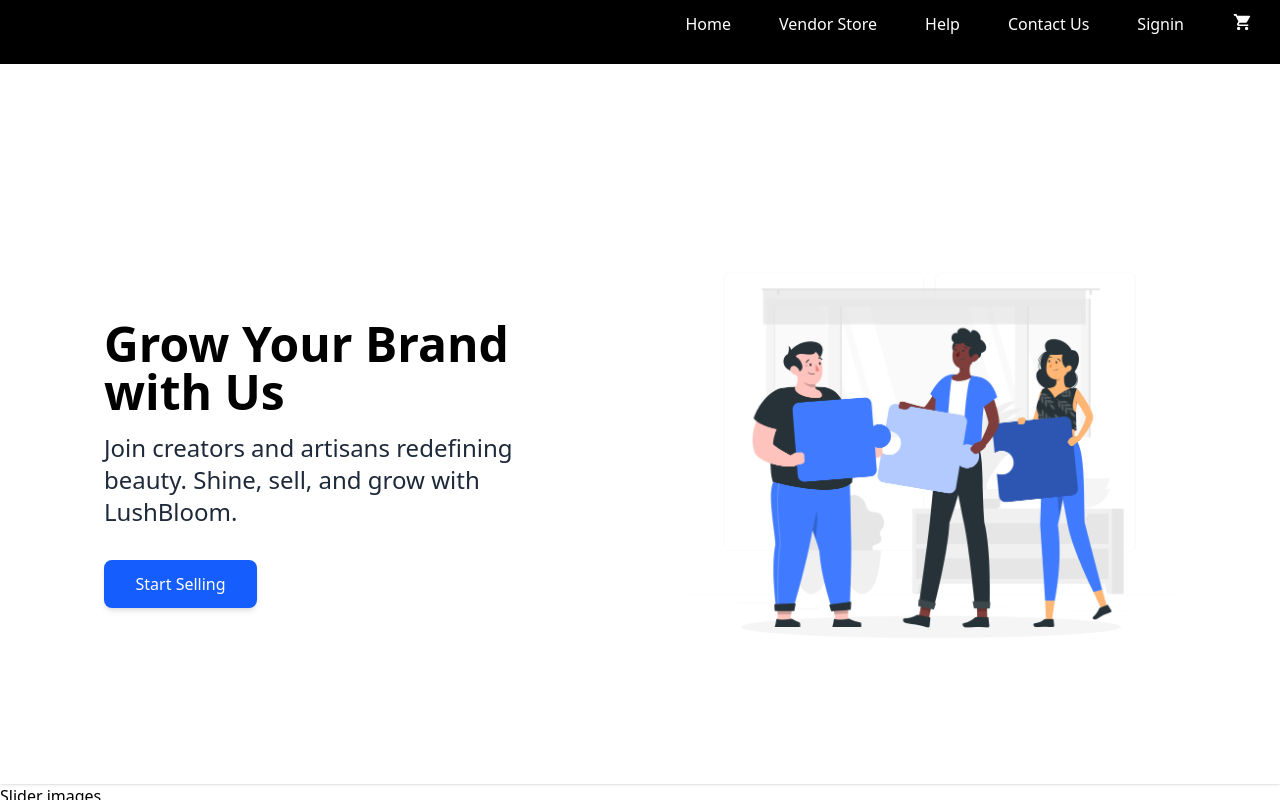
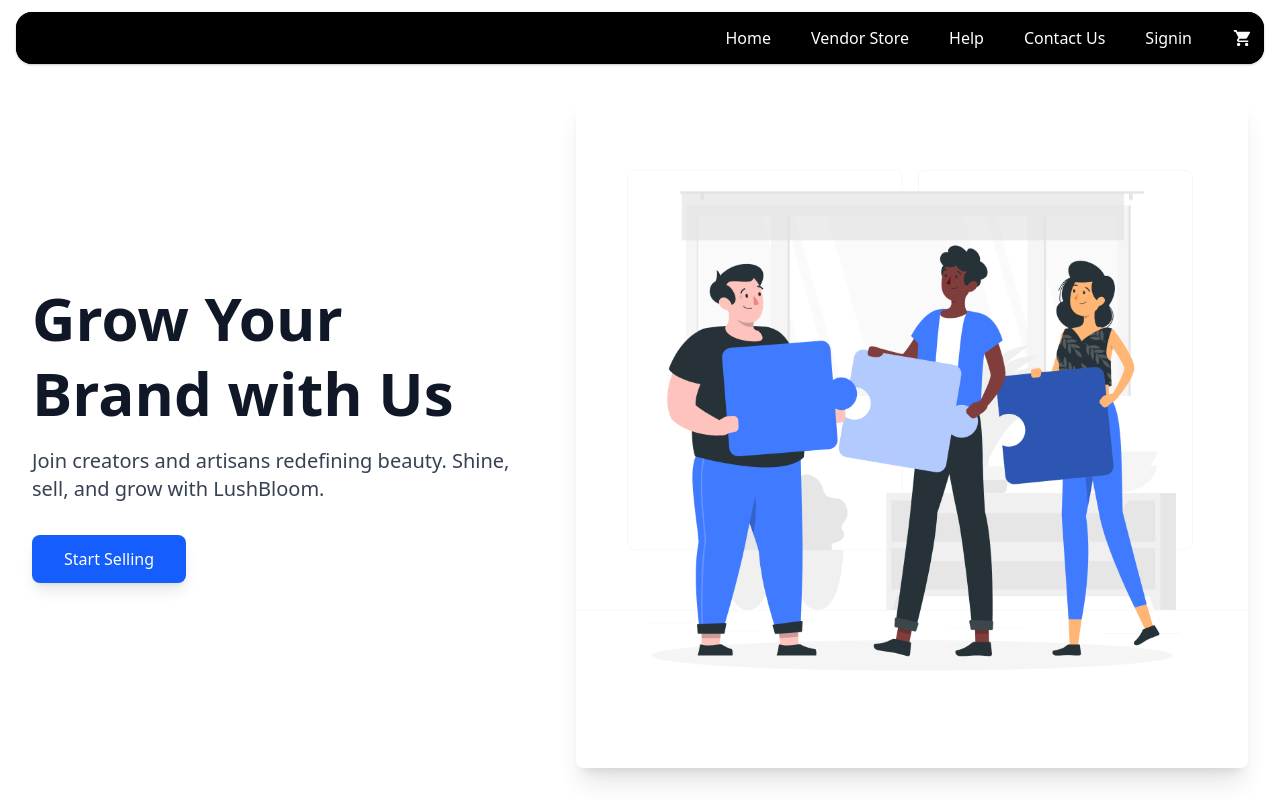
Before and after one commit to tobias-omondi/LushBloom, a React (Vite) app in the folder Lushbloombeauty/: page /vendor-store in a window 1280 px wide. Built offline with nearby package versions, Linux system fonts and the light colour scheme.

Commit message:
revamped style

```diff
--- a/Lushbloombeauty/src/Components/HomePage/HeroPage.jsx
+++ b/Lushbloombeauty/src/Components/HomePage/HeroPage.jsx
@@ -23,7 +23,7 @@
   return (
 
     <>
-    <div className=' relative w-full h-screen -mt-24 md:-mt-20'>
+    <div className=' relative w-full h-screen'>
 
       {/* for larger screen  */}
       <img src={backgroundimage} alt='Essential oil drop on hand' className="hidden sm:block absolute inset-0 w-full h-full object-cover brightness-50" />
--- a/Lushbloombeauty/src/Components/VenderPage/VenderHomePage.jsx
+++ b/Lushbloombeauty/src/Components/VenderPage/VenderHomePage.jsx
@@ -10,62 +10,64 @@
 
 const VenderHomePage = () => {
   return (
-    <>
-      <div className="relative w-full h-screen bg-white overflow-hidden -mt-24 md:-mt-24 shadow p-10">
-        {/* Navbar */}
-        <div className='absolute top-4 md:top-0 left-0 w-full z-20 bg-black'>
+    <div className="bg-white">
+      {/* Hero Section */}
+      <section className="relative w-full min-h-screen bg-white overflow-hidden">
+        {/* Navbar - Fixed at top */}
+        <header className="fixed top-0 left-0 w-full z-50 bg-black bg-opacity-90">
           <Navbar />
-        </div>
+        </header>
 
         {/* Hero Content */}
-        <div className="flex flex-col md:flex-row items-center justify-between h-full w-full px-6 md:px-16 z-20 relative mt-20 md:mt-20">
+        <div className="container mx-auto px-4 md:px-6 lg:px-8 h-full flex flex-col md:flex-row items-center justify-between pt-32 md:pt-24 pb-16">
           {/* Text Section */}
-          <div className="flex flex-col max-w-xl md:mt-0 mt-10 w-1/2">
-            <h1 className="text-5xl md:text-5xl font-bold text-black">
+          <div className="w-full md:w-1/2 lg:w-2/5 mb-12 md:mb-0">
+            <h1 className="text-4xl md:text-5xl lg:text-6xl font-bold text-gray-900 leading-tight">
               Grow Your Brand with Us
             </h1>
-            <h4 className="text-lg md:text-2xl  mt-4 text-gray-800">
+            <p className="text-lg md:text-xl text-gray-700 mt-4 mb-8">
               Join creators and artisans redefining beauty. Shine, sell, and grow with LushBloom.
-            </h4>
+            </p>
             <button
-              type="submit"
-              className="bg-blue-600 hover:bg-blue-700 text-white font-medium rounded-lg mt-8 px-6 py-3 shadow-md transition w-1/3"
+              type="button"
+              className="bg-blue-600 hover:bg-blue-700 text-white font-medium rounded-lg px-8 py-3 shadow-lg transition-all duration-300 transform hover:scale-105"
             >
               Start Selling
             </button>
           </div>
 
           {/* Image Section */}
-          <div className="mt-10 md:mt-0 md:w-2/3 flex justify-end">
+          <div className="w-full md:w-1/2 lg:w-3/5 flex justify-center md:justify-end">
             <img
               src={backgroundimage}
-              alt="Vendor hero"
-              className="w-full md:w-[80%] max-h-[400px] object-cover rounded-lg "
+              alt="Vendor showcasing products"
+              className="w-full max-w-2xl rounded-lg shadow-xl object-cover"
             />
           </div>
         </div>
-      </div>
+      </section>
+
+      {/* Page Sections */}
       <VenderSlider />
+      <VenderSectionThree
+        title="Become a Vendor at LushBloom"
+        description={`
+          Welcome to the LushBloom Vendor Hub, where entrepreneurs and creators come together to share their unique products with a vibrant community. If you're passionate about floral designs, handmade crafts, or botanical treasures, our platform is the perfect place to grow your business. As a vendor, you'll gain access to a seamless storefront, dedicated support, and an engaged customer base eager to discover your creations.
 
-      <VenderSectionThree
-      title="Become a Vendor at LushBloom"
-      description={`
-        Welcome to the LushBloom Vendor Hub, where entrepreneurs and creators come together to share their unique products with a vibrant community. If you’re passionate about floral designs, handmade crafts, or botanical treasures, our platform is the perfect place to grow your business. As a vendor, you'll gain access to a seamless storefront, dedicated support, and an engaged customer base eager to discover your creations.
+          Join LushBloom today and start selling your products to a wider audience. Our easy-to-use platform allows you to manage listings, track sales, and showcase your brand to those who appreciate quality and creativity. Whether you're a seasoned florist or a budding artisan, LushBloom offers the tools and community you need to succeed. Grow your business with us and be part of a flourishing marketplace!
+        `}
+      />
+      <VenderSectionFour />
+      <VenderDashLink
+        title="Vendor Dashboard"
+        description={`
+          Welcome to your Vendor Dashboard! This is where you can manage your store, track sales, update product listings, and interact with your customers. Our easy-to-use platform helps you streamline your business, giving you more time to focus on growing your brand. With everything at your fingertips, you can stay on top of orders, promotions, and all the tools you need to succeed.
 
-        Join LushBloom today and start selling your products to a wider audience. Our easy-to-use platform allows you to manage listings, track sales, and showcase your brand to those who appreciate quality and creativity. Whether you're a seasoned florist or a budding artisan, LushBloom offers the tools and community you need to succeed. Grow your business with us and be part of a flourishing marketplace!
-        `} />
-      <VenderSectionFour  />
-
-      <VenderDashLink
-        title = "Vender Dashboard"
-        description={`Welcome to your Vendor Dashboard! This is where you can manage your store, track sales, update product listings, and interact with your customers. Our easy-to-use platform helps you streamline your business, giving you more time to focus on growing your brand. With everything at your fingertips, you can stay on top of orders, promotions, and all the tools you need to succeed.
-
-          Take control of your business today and get started with managing your products, tracking your sales, and making the most out of your LushBloom vendor experience.`}/>
-
+          Take control of your business today and get started with managing your products, tracking your sales, and making the most out of your LushBloom vendor experience.
+        `}
+      />
       <Footer />
-    </>
-
-
+    </div>
   );
 };
 
--- a/Lushbloombeauty/src/Navbar.jsx
+++ b/Lushbloombeauty/src/Navbar.jsx
@@ -1,4 +1,4 @@
-import React, { useState } from 'react';
+import React, { useState, useEffect } from 'react';
 import { Link } from 'react-router-dom';
 import { IoMdCart } from "react-icons/io";
 import { CiMenuFries } from "react-icons/ci";
@@ -7,62 +7,98 @@
 
 const Navbar = () => {
   const [menuOpen, setMenuOpen] = useState(false);
+  const [scrolled, setScrolled] = useState(false);
 
   const toggleMenu = () => {
     setMenuOpen(!menuOpen);
   };
 
+  // Close menu when clicking outside (optional)
+  useEffect(() => {
+    const handleClickOutside = (event) => {
+      if (menuOpen && !event.target.closest('nav')) {
+        setMenuOpen(false);
+      }
+    };
+
+    document.addEventListener('mousedown', handleClickOutside);
+    return () => {
+      document.removeEventListener('mousedown', handleClickOutside);
+    };
+  }, [menuOpen]);
+
+  // Add scroll effect
+  useEffect(() => {
+    const handleScroll = () => {
+      if (window.scrollY > 10) {
+        setScrolled(true);
+      } else {
+        setScrolled(false);
+      }
+    };
+
+    window.addEventListener('scroll', handleScroll);
+    return () => window.removeEventListener('scroll', handleScroll);
+  }, []);
+
   return (
-    <nav className='flex justify-end p-7 bg-transparent relative'>
+    <nav className={`fixed top-0 w-full transition-all duration-300 z-50 ${scrolled ? 'bg-black bg-opacity-90' : 'bg-transparent'}`}>
+      <div className="container mx-auto px-4 py-3 flex justify-between items-center">
+        {/* Logo/Brand can be added here */}
+        {/* <Link to="/" className="text-white text-xl font-bold">YourLogo</Link> */}
+
         {/* Desktop Navigation */}
-      <ul className='hidden list-none md:flex md:flex-row justify-end gap-12 text-white font-medium'>
-        <li><Link to="/" className='hover:text-gray-300 transition-colors'>Home</Link></li>
-        <li><Link to="/vendor-store" className='hover:text-gray-300 transition-colors'>Vendor Store</Link></li>
-        <li><Link to="/help" className='hover:text-gray-300 transition-colors'>Help</Link></li>
-        <li><Link to="/contact-us" className='hover:text-gray-300 transition-colors'>Contact Us</Link></li>
-        <li><Link to="/sign-in" className='hover:text-gray-300 transition-colors'>Signin</Link></li>
+        <ul className='hidden list-none md:flex md:flex-row justify-end gap-8 bg-black w-full rounded-2xl text-white font-medium items-center p-2 shadow'>
+          <li><Link to="/" className='hover:text-gray-300 transition-colors py-2 px-1'>Home</Link></li>
+          <li><Link to="/vendor-store" className='hover:text-gray-300 transition-colors py-2 px-1'>Vendor Store</Link></li>
+          <li><Link to="/help" className='hover:text-gray-300 transition-colors py-2 px-1'>Help</Link></li>
+          <li><Link to="/contact-us" className='hover:text-gray-300 transition-colors py-2 px-1'>Contact Us</Link></li>
+          <li><Link to="/sign-in" className='hover:text-gray-300 transition-colors py-2 px-1'>Signin</Link></li>
           <li>
-          <Link to="/cart" className='hover:text-gray-300 transition-colors'>
+            <Link to="/cart" className='hover:text-gray-300 transition-colors flex items-center py-2 px-1'>
               <IoMdCart size={20} />
             </Link>
           </li>
         </ul>
 
         {/* Mobile Menu Button */}
-      <div className='flex md:hidden justify-end z-50'>
+        <div className='flex md:hidden z-50'>
           <button
             onClick={toggleMenu}
-          className='text-white focus:outline-none transition-transform hover:scale-110'
+            className='text-blue-800 focus:outline-none transition-transform hover:scale-110'
             aria-label={menuOpen ? "Close menu" : "Open menu"}
+            aria-expanded={menuOpen}
           >
             {menuOpen ? <IoMdClose size={25} /> : <CiMenuFries size={25} />}
           </button>
         </div>
 
-      {/* Mobile Dropdown Menu with Animation */}
+        {/* Mobile Dropdown Menu */}
         <div className={`
-        md:hidden fixed top-0 left-0 w-full h-full bg-black opacity-90
-        flex items-center justify-center
-        transition-all duration-500 ease-in-out
-        ${menuOpen ? 'opacity-100 visible' : 'opacity-0 invisible'}
+          md:hidden fixed top-0 right-0 w-3/4 h-full bg-black bg-opacity-95
+          flex flex-col items-center justify-center
+          transition-all duration-300 ease-in-out transform
+          ${menuOpen ? 'translate-x-0' : 'translate-x-full'}
           z-40
+          pt-16
         `}>
           <ul className='
-          flex flex-col gap-5 text-center
-          text-white text-xl font-light
-          animate-fadeIn
+            flex flex-col gap-6 text-center
+            text-white text-xl font-light w-full
           '>
-          <li><Link to="/" onClick={toggleMenu} className='hover:text-gray-300 transition-colors'>Home</Link></li>
-          <li><Link to="/vendor-store" onClick={toggleMenu} className='hover:text-gray-300 transition-colors'>Vendor Store</Link></li>
-          <li><Link to="/help" onClick={toggleMenu} className='hover:text-gray-300 transition-colors'>Help</Link></li>
-          <li><Link to="/contact-us" onClick={toggleMenu} className='hover:text-gray-300 transition-colors'>Contact Us</Link></li>
-          <li><Link to="/sign-in" onClick={toggleMenu} className='hover:text-gray-300 transition-colors'>Signin</Link></li>
+            <li><Link to="/" onClick={toggleMenu} className='hover:text-gray-300 transition-colors block py-3'>Home</Link></li>
+            <li><Link to="/vendor-store" onClick={toggleMenu} className='hover:text-gray-300 transition-colors block py-3'>Vendor Store</Link></li>
+            <li><Link to="/help" onClick={toggleMenu} className='hover:text-gray-300 transition-colors block py-3'>Help</Link></li>
+            <li><Link to="/contact-us" onClick={toggleMenu} className='hover:text-gray-300 transition-colors block py-3'>Contact Us</Link></li>
+            <li><Link to="/sign-in" onClick={toggleMenu} className='hover:text-gray-300 transition-colors block py-3'>Signin</Link></li>
             <li>
-            <Link to="/cart" onClick={toggleMenu} className='hover:text-gray-300 transition-colors flex justify-center'>
-              <IoMdCart size={24} />
+              <Link to="/cart" onClick={toggleMenu} className='hover:text-blue-300 transition-colors flex justify-center items-center py-3'>
+                <IoMdCart size={24} className="mr-2" />
+                Cart
               </Link>
             </li>
           </ul>
+        </div>
       </div>
     </nav>
   );
```
Also changed, not shown: Lushbloombeauty/src/Components/VenderPage/VenderSectionFour.jsx (+47 -3 lines). Lines whose indentation alone changed are shown as unchanged.
